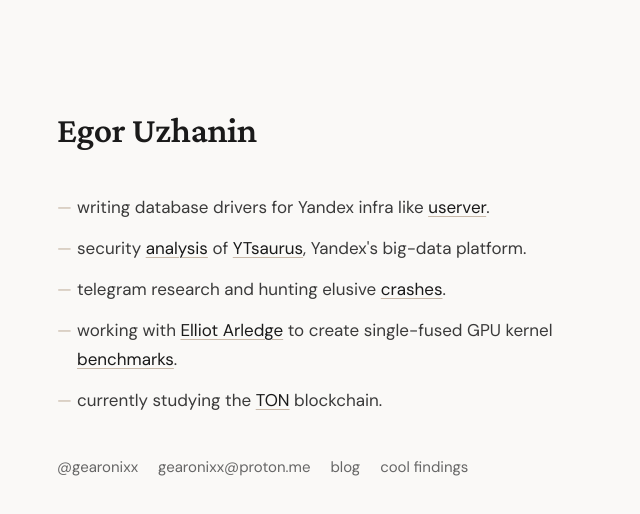
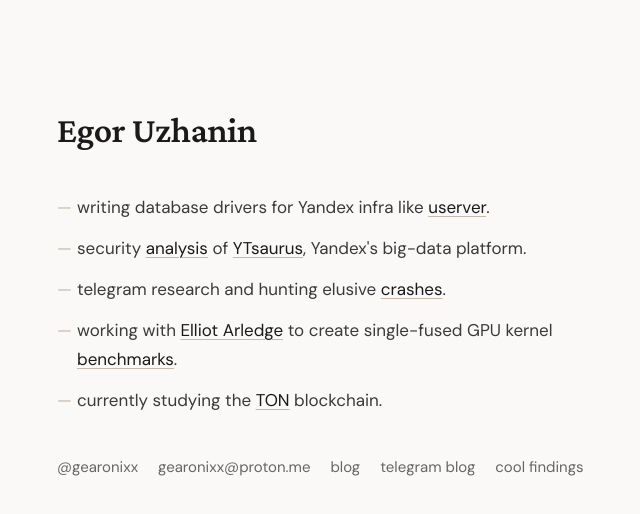
Before and after one commit to gearonixx/website, a React (Vite) app: page / in a window 1280 px wide. Shown: the top 514 px of the page, without its empty margins (317-957 px from the left). Built offline with nearby package versions, Linux system fonts and the light colour scheme.

Commit message:
Add Telegram blog link to home contact section

```diff
--- a/src/App.jsx
+++ b/src/App.jsx
@@ -80,6 +80,7 @@
         <a href="https://t.me/gearonixx">@gearonixx</a>
         <a href="mailto:gearonixx@proton.me">gearonixx@proton.me</a>
         <Link to="/blog">blog</Link>
+        <a href="https://t.me/gearonixx_blog">telegram blog</a>
         <Link to="/proofs">cool findings</Link>
       </div>
     </div>
```
